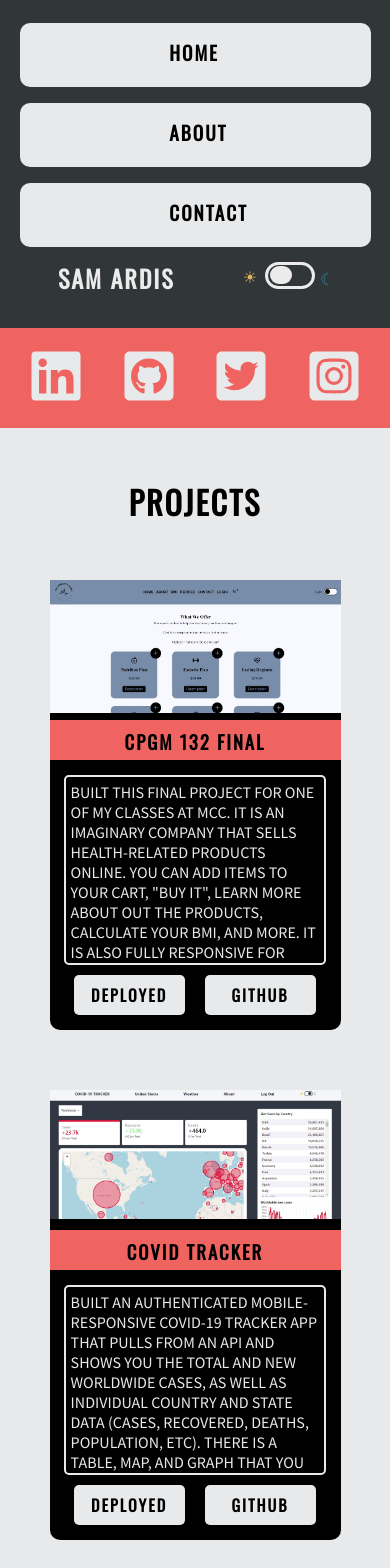
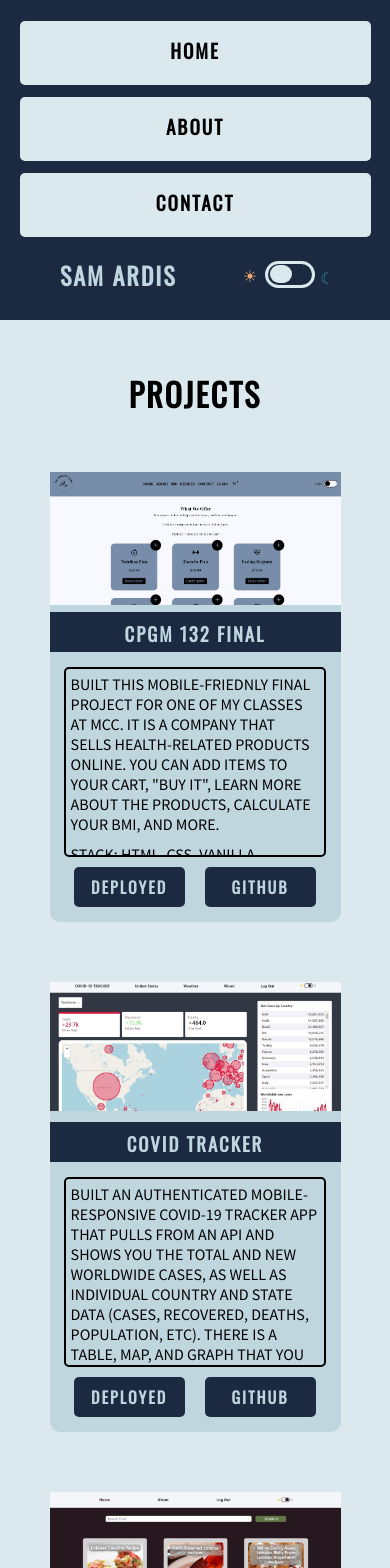
Before and after one commit to ardissam0/portfolio-2.0, a React (Create React App) app: page / in a window 390 px wide. Shown: the top 1568 px of the page. Built offline with nearby package versions, Linux system fonts and the light colour scheme.

Commit message:
Added new color scheme, updated a few layout issues, looks better

```diff
--- a/src/Router.js
+++ b/src/Router.js
@@ -11,6 +11,11 @@ export const Router = ()=> {
             <div>
                 <Navigation />
             </div>
+            <Routes>
+                <Route path="/" element={<Home />} />
+                <Route path="/About" element={<About />} />
+                <Route path="/Contact" element={<Contact />} />
+            </Routes>
             <div className="social-background">
                 <div className="social-links">
 
@@ -36,11 +41,6 @@ export const Router = ()=> {
 
                 </div>
             </div>
-            <Routes>
-                <Route path="/" element={<Home />} />
-                <Route path="/About" element={<About />} />
-                <Route path="/Contact" element={<Contact />} />
-            </Routes>
             <footer>
                 <div>
                     Copyright &copy; {(new Date().getFullYear())} <a href="https://samardis.com/">samardis.com</a>
--- a/src/components/Navigation.js
+++ b/src/components/Navigation.js
@@ -16,9 +16,9 @@ const Navigation = () => {
             </div>
             <div>
                 <ul>
-                    <li><Link to="/">Home</Link></li>
-                    <li><Link to="/About">About</Link></li>
-                    <li><Link to="/Contact">Contact</Link></li>
+                    <Link to="/"><li>Home</li></Link>
+                    <Link to="/About"><li>About</li></Link>
+                    <Link to="/Contact"><li>Contact</li></Link>
                 </ul>
             </div>
             <div className="dark-mode__container">
--- a/src/pages/Home.js
+++ b/src/pages/Home.js
@@ -24,7 +24,7 @@ const Home = props => {
                         <h3>CPGM 132 Final</h3>
                     </div>
                     <div className="project-description">
-                        <p>Built this final project for one of my classes at MCC. It is an imaginary company that sells health-related products online. You can add items to your cart, "buy it", learn more about out the products, calculate your BMI, and more. It is also fully responsive for tablet and mobile viewing.</p>
+                        <p>Built this mobile-friednly final project for one of my classes at MCC. It is a company that sells health-related products online. You can add items to your cart, "buy it", learn more about the products, calculate your BMI, and more.</p>
                         <p>STACK: HTML, CSS, vanilla JavaScript, and firebase.</p>
                     </div>
                     <div className="project-links">
@@ -44,7 +44,8 @@ const Home = props => {
                         <h3>Covid Tracker</h3>
                     </div>
                     <div className="project-description">
-                        <p> Built an authenticated mobile-responsive COVID-19 tracker app that pulls from an API and shows you the total and new worldwide cases, as well as individual country and state data (cases, recovered, deaths, population, etc). There is a table, map, and graph that you can use to get a good visual of the data. I also implemented a weather tab so you can see the weather of any place in the world as well as a darkmode toggle for better viewing.</p>
+                        <p> Built an authenticated mobile-responsive COVID-19 tracker app that pulls from an API and shows you the total and new worldwide cases, as well as individual country and state data (cases, recovered, deaths, population, etc). There is a table, map, and graph that you can use to get a good visual of the data. I also implemented a weather tab so you can see the weather of any place in the world. You can use the darkmode toggle for better viewing.</p>
+                        <p>Login information if you don't want to create an account: Username: <span>test@gmail.com</span> | Password: <span>test123</span></p>
                         <p>STACK: React, CSS, API, and Firebase.</p>
                     </div>
                     <div className="project-links">
@@ -64,7 +65,8 @@ const Home = props => {
                         <h3>Recipe Finder</h3>
                     </div>
                     <div className="project-description">
-                        <p>Built an authenticated mobile-responsive Recipe and Nutrition App that pulls recipes and nutrtional data from an API. You can search for a recipe and see how to make it as well as the nutritional content such as: percentage of your daily value, total quantity of nutrients, and the type of diet it falls under.</p>
+                        <p>Built an authenticated mobile-responsive Recipe and Nutrition App that pulls recipes and nutrtional data from an API. You can search for any type of food and see how to make it as well as the nutritional content such as: percent of daily value, total quantity of nutrients, and the type of diet it falls under.</p>
+                        <p>Login information if you don't want to create an account: Username: <span>test@gmail.com</span> | Password: <span>test123</span></p>
                         <p>STACK: React, CSS, API, and Firebase.</p>
                     </div>
                     <div className="project-links">
@@ -85,6 +87,7 @@ const Home = props => {
                     </div>
                     <div className="project-description">
                         <p>Built an Amazon clone that is mobile-responsive, used firebase for signup/login/logout functionality, firestore for making orders, and stripe to use a card to place an order. You can add items to the cart, delete items, and check out your order page. </p>
+                        <p>Login information if you don't want to create an account: Username: <span>test@gmail.com</span> | Password: <span>test123</span></p>
                         <p>STACK: React, CSS, Stripe API, and Firebase.</p>
                     </div>
                     <div className="project-links">
@@ -104,8 +107,8 @@ const Home = props => {
                         <h3>NASA Photo of The Day</h3>
                     </div>
                     <div className="project-description">
-                        <p>Built a photo of the day app that uses NASA's API for an image, title, and explanation that updates daily. I also added a simple animation and made it mobile friendly.</p>
-                        <p>STACK: React and CSS</p>
+                        <p>Built a photo of the day app that uses NASA's API and updates daily. I also added a simple animation and made it mobile friendly.</p>
+                        <p>STACK: React, API, and CSS</p>
                     </div>
                     <div className="project-links">
                         <a href="https://nasa-photo-of-the-day-three.vercel.app/" rel="noopener noreferrer" target="_blank">Deployed</a>
--- a/src/styles/App.css
+++ b/src/styles/App.css
@@ -75,18 +75,17 @@ table {
 }
 a {
   text-decoration: none;
-  color: black;
+  color: #000;
 }
 
 /* variable styles*/
 :root {
-  --clr-background: #E8E9EB;
-  --clr-background-2: #E8E9EB;
+  --clr-background: #DBE9EE;
   --clr-font: #000;
-  --clr-primary: #313638;
-  --clr-secondary: #E0DFD5;
-  --clr-pop: #E4B363;
-  --clr-fire: #EF6461;
+  --clr-primary: #1B2A41;
+  --clr-secondary: #324A5F;
+  --clr-glow: #C0D6DF;
+  --clr-pop: #F5AC72;
   /* sizing */
   --font-main: 1.2em;
   --font-large: 1.5em;
@@ -97,9 +96,10 @@ a {
 
 /* dark mode styles */
 .dark-mode {
-  --clr-background: #313638;
-  --clr-background-2: #000;
-  --clr-font: #E8E9EB;
+  --clr-background: #000;
+  --clr-primary: #324A5F;
+  --clr-secondary: #1B2A41;
+  --clr-font: #DBE9EE;
 }
 .dark-mode__container {
   position: absolute;
@@ -120,13 +120,13 @@ a {
   margin: 2px;
   background: transparent;
   border-radius: 50px;
-  border: 3px solid #EBEBEB;
+  border: 3px solid var(--clr-background);
   height: 27px;
   position: relative;
   width: 50px;
 }
 .toggle {
-  background: #EBEBEB;
+  background: var(--clr-background);
   border-radius: 100px;
   height: 17.5px;
   width: 22px;
@@ -145,7 +145,7 @@ a {
 /* dark mode responsive styles */
 @media(max-width: 800px) {
   .dark-mode__container {
-    top: 260px;
+    top: 259px;
     right: 50px;
   }
 }
@@ -181,15 +181,16 @@ h1, h2, h3 {
   background-color: var(--clr-primary);
   width: 100%;
   padding: 40px 0 80px 0;
+  margin-bottom: 50px;
   display: flex;
   justify-content: space-evenly;
   position: relative;
 }
 .nav h3 {
   position: absolute;
-  color: #EBEBEB;
+  color: var(--clr-glow);
   line-height: 30px;
-  padding: 8px;
+  padding: 10px;
   font-size: var(--font-large);
   left: 100px;
 }
@@ -212,17 +213,17 @@ h1, h2, h3 {
 .nav ul li:hover {
   border-bottom: 5px solid var(--clr-pop);
 }
-.nav ul li a {
-  color: #E8E9EB;
+.nav ul a {
+  color: var(--clr-glow);
 }
 
 /* navigation responsive styles */
 @media (max-width: 800px) {
   .nav {
-    padding: 164px 0;
+    padding: 160px 0;
   }
   .nav h3 {
-    top: 255px;
+    top: 250px;
     left: 50px;
   }
   .nav ul{
@@ -235,41 +236,39 @@ h1, h2, h3 {
   }
   .nav ul li {
     width: 100%;
+    text-align: center;
     left: 0;
     right: 0;
-    margin: 8px 0;
-    border-radius: 10px;
-    background-color: var(--clr-background-2);
+    margin: 6px 0;
+    border-radius: 5px;
+    background-color: var(--clr-background);
   }
-  .nav ul li a {
+  .nav ul a {
     color: var(--clr-font);
-    padding-left: 42%;
-    padding-right: 38%;
   }
 }
 
 /* social links */
 .social-background {
-  background-color:var(--clr-fire);
+  background-color:var(--clr-glow);
   margin: 0;
   padding: 0;
 }
 .social-links {
-  background-color:var(--clr-fire);
+  background-color:var(--clr-glow);
   width: 50%;
   margin: 0 auto;
-  margin-bottom: 50px;
   display: flex;
   flex-wrap: wrap;
   justify-content: space-evenly;
 }
 .social-links a {
-  color: var(--clr-background);
+  color: var(--clr-primary);
   margin: 20px auto 10px auto;
   font-size: var(--font-icon);
 }
 .social-links a:hover {
-  color: var(--clr-font);
+  color: var(--clr-secondary);
 }
 
 /* social links responsive styles */
@@ -296,7 +295,8 @@ h1, h2, h3 {
   margin: 0 auto;
 }
 .project {
-  background-color: var(--clr-font);
+  background-color: var(--clr-glow);
+  color: #000;
   width: 325px;
   height: 450px;
   margin: 30px;
@@ -313,29 +313,34 @@ h1, h2, h3 {
   width: 100%;
 }
 .project-name {
-  color: var(--clr-font);
   position: absolute;
-  background-color: var(--clr-fire);
+  background-color: var(--clr-primary);
   left: 0;
   height: 40px;
   width: 100%;
   bottom: 270px;
 }
 .project-name h3 {
+  color: var(--clr-glow);
   margin-top: 8px;
 }
 .project-description {
-  color: var(--clr-background);
   overflow-y: scroll;
   position: absolute;
   text-align: left;
-  border: 2px solid var(--clr-background);
+  border: 2px solid #000;
   right: 15px;
   border-radius: 5px;
   padding: 5px;
   width: 90%;
   height: 190px;
   bottom: 65px;
+}
+.project-description p:nth-child(2){
+  margin-top: 10px;
+}
+.project-description p span {
+  text-transform: lowercase;
 }
 .project-description p:last-child {
   margin-top: 10px;
@@ -352,8 +357,8 @@ h1, h2, h3 {
   bottom: 25px;
 }
 .project-links a {
-  background-color: var(--clr-background);
-  color: var(--clr-font);
+  background-color: var(--clr-primary);
+  color: var(--clr-glow);
   font-weight: bold;
   width: 90%;
   margin: -10px 10px;
@@ -370,7 +375,7 @@ h1, h2, h3 {
   align-items: center;
 }
 .about-content h3 {
-  color: var(--clr-font);
+  color: var(--clr-glow);
   margin: 10px auto;
 }
 .about-name {
@@ -391,7 +396,7 @@ h1, h2, h3 {
   margin-top: 10px;
 }
 .about-box h3 {
-  background-color: var(--clr-pop);
+  background-color: var(--clr-primary);
   padding: 5px;
 }
 .about-title h2 {
@@ -404,7 +409,8 @@ h1, h2, h3 {
   margin: 0;
 }
 .btn-modal {
-  background-color: var(--clr-fire);
+  background-color: var(--clr-font);
+  color: var(--clr-background);
   border: none;
   margin-top: 5px;
   border-radius: 5px;
@@ -448,11 +454,11 @@ h1, h2, h3 {
   border: 0;
   -webkit-appearance: none;
   background: none;
-  color: var(--clr-pop);
+  color: var(--clr-glow);
   cursor: pointer;
 }
 .modal-close:hover {
-  color: var(--clr-fire);
+  color: var(--clr-pop);
 }
 .modal-body {
   padding: 1.25rem 1.5rem;
@@ -505,7 +511,6 @@ form input[type=submit] {
   border-radius: 10px;
 }
 form input[type=submit]:hover {
-  color: var(--clr-font);
   background-color: var(--clr-pop);
 }
 
```
